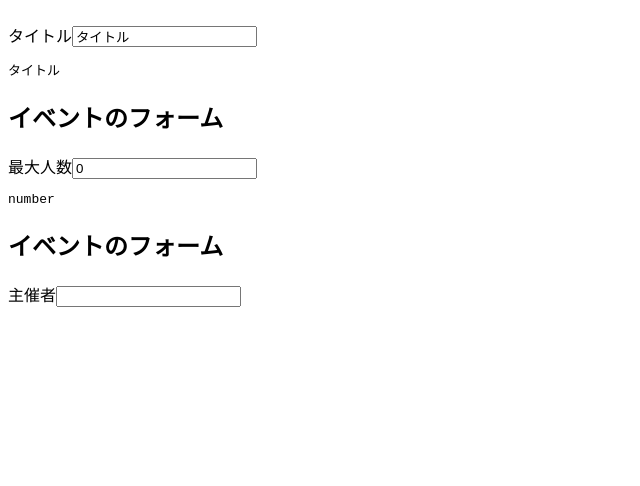
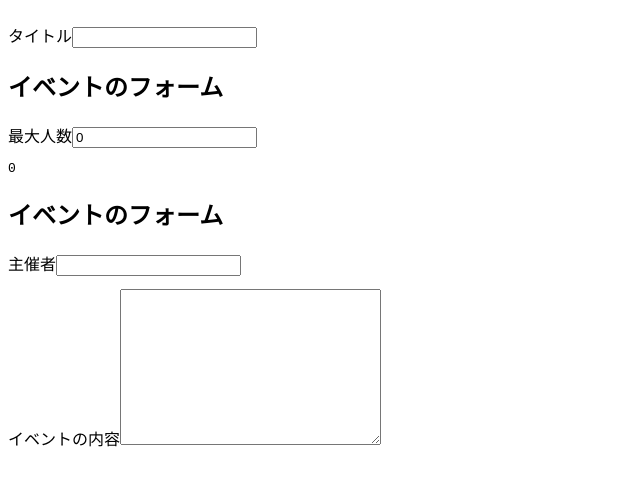
Before and after one commit to sora1129/vue-spa, a Vue app: page / in a window 1280 px wide. Shown: the part 198-684 px from the top of the page, without its empty margins (0-640 px from the left). Built offline with nearby package versions, Linux system fonts and the light colour scheme.

Commit message:
feat: textareaにv-modelを使用する

```diff
--- a/src/App.vue
+++ b/src/App.vue
@@ -26,7 +26,7 @@
         type="number"
         v-model.number="eventData.maxNumber"
       >
-      <pre>{{ typeof eventData.maxNumber }}</pre>
+      <pre>{{ eventData.maxNumber }}</pre>
 
       <h2>イベントのフォーム</h2>
       <label for="host">主催者</label>
@@ -36,6 +36,9 @@
         v-model.trim="eventData.host"
       >
       <pre>{{ eventData.host }}</pre>
+      <label for="detail">イベントの内容</label>
+      <textarea id="detail" cols="30" rows="10" v-model="eventData.detail"></textarea>
+      <p style="white-space: pre;">{{ eventData.detail }}</p>
     </div>
   </div>
 </template>
@@ -51,9 +54,10 @@
         number: 14,
         currentComponet: "Home",
         eventData: {
-          title: "タイトル",
+          title: "",
           maxNumber: 0,
-          host: ""
+          host: "",
+          detail: ""
         }
       };
     },
```
